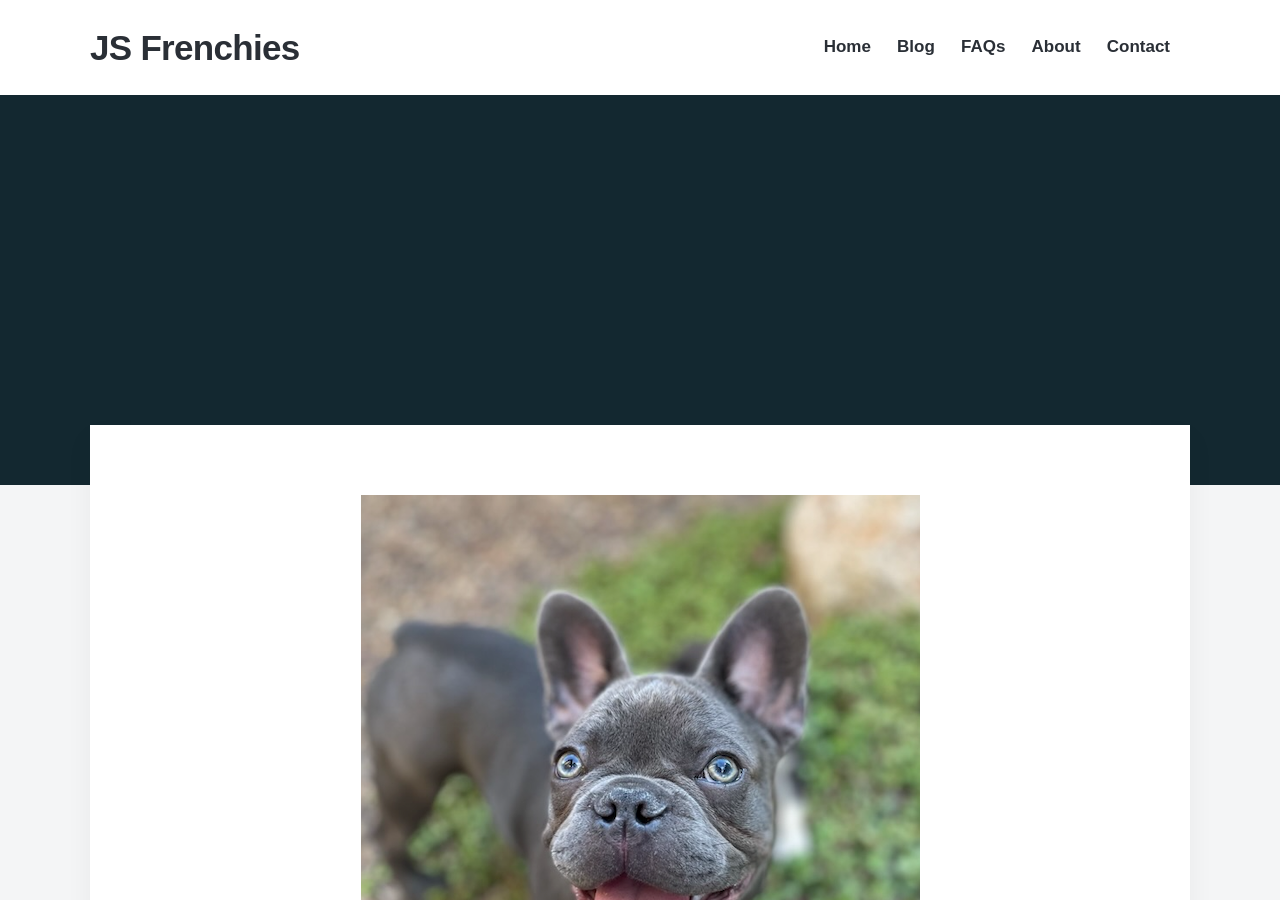
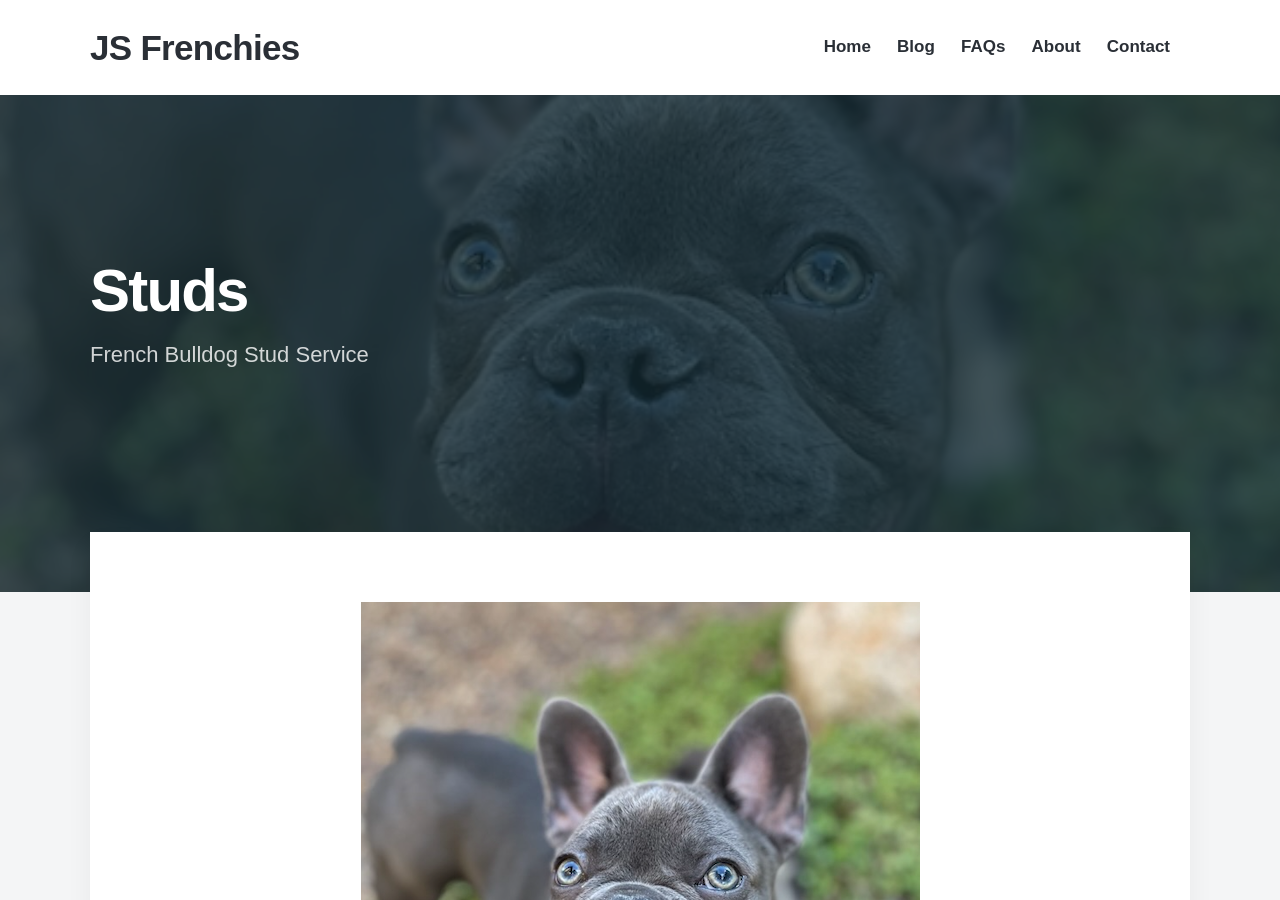
Before and after one commit to jcsodenkamp/jcsodenkamp.github.io, a Jekyll site: the page built from _projects/studs.md, in a window 1280 px wide and 900 px high. Built offline with Jekyll 4.4.1, drawn with Linux system fonts in a browser that asks for light colours; nearby versions of some CDN libraries; some web fonts are replaced.

Commit message:
Update studs.md

```diff
--- a/_projects/studs.md
+++ b/_projects/studs.md
@@ -1,6 +1,6 @@
 ---
 title: 'Studs'
-subtitle: 'French Bulldog Stud Service
+subtitle: 'French Bulldog Stud Service'
 date: 2021-12-20 00:00:00
 description: If you're seeking an ethical breeder for French Bulldogs, you've come to the right destination. We take immense pride in our exceptional French Bulldogs known for their robust health, impressive lineage, and striking appearance. Your journey to responsible and rewarding breeding begins here!
 
```
